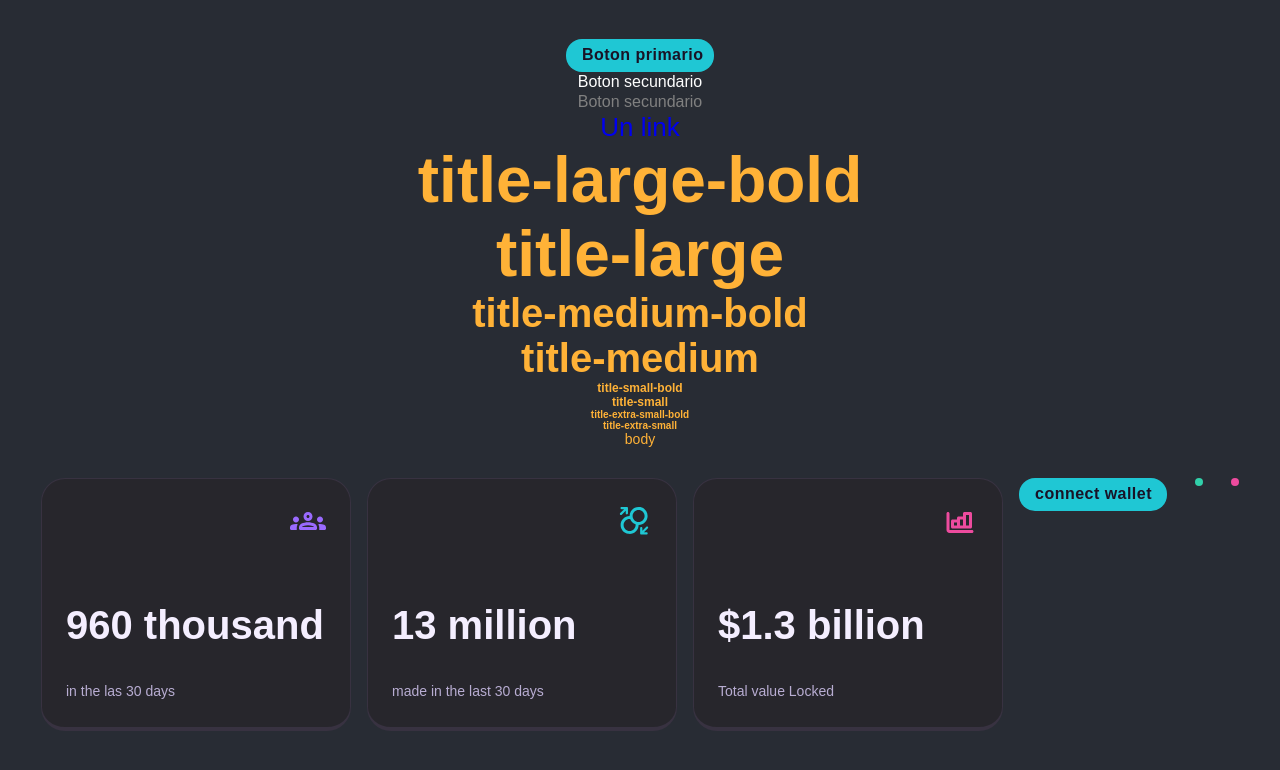
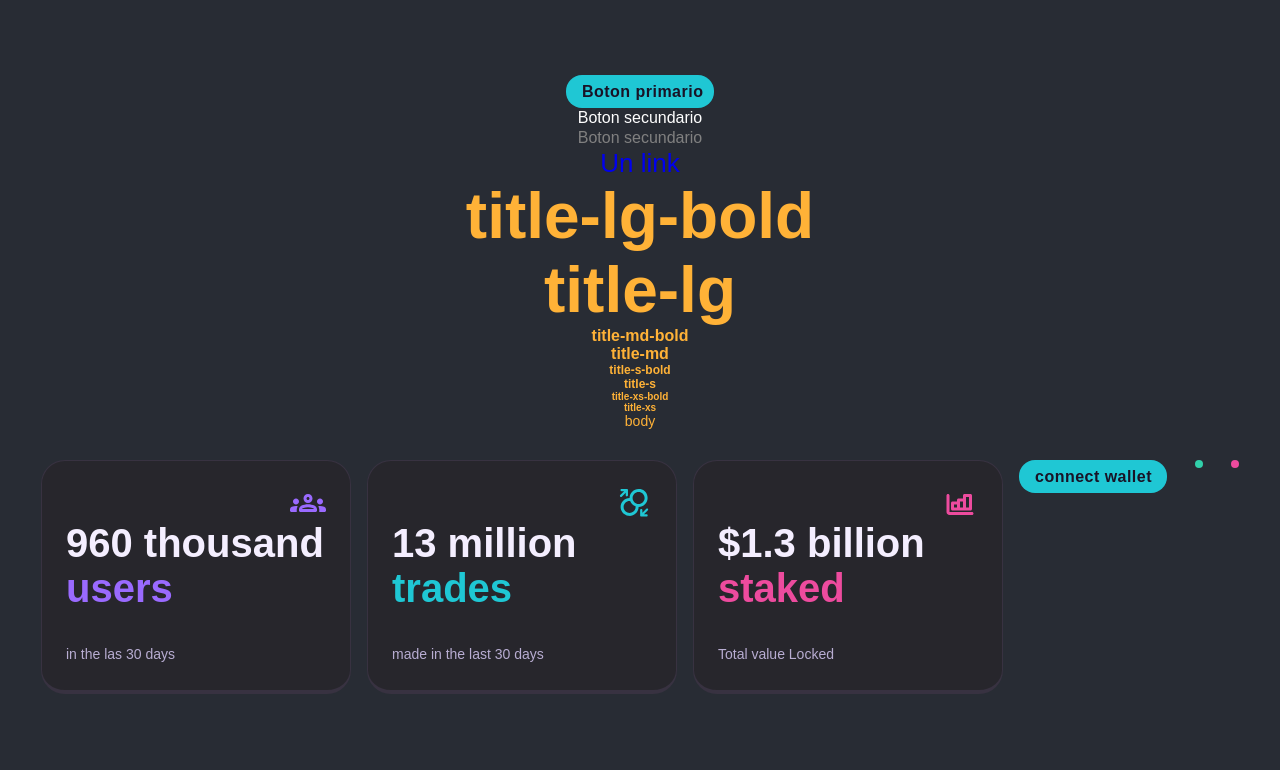
Before and after one commit to Develhope-e3/pancake-swap, a React (Create React App) app: page / in a window 1280 px wide. Shown: the top 770 px of the page. Built offline with nearby package versions, Linux system fonts and the light colour scheme.

Commit message:
refactor: update styles of Texto element and complete TODO

```diff
--- a/src/App.js
+++ b/src/App.js
@@ -39,43 +39,43 @@ function App() {
             href={"https://facebook.com"}
           />
           <Texto
-            size={"title-large-bold"}
-            label={"title-large-bold"}
+            size={"title-lg-bold"}
+            label={"title-lg-bold"}
             color={"--color-secondary"}
           />
           <Texto
-            size={"title-large"}
-            label={"title-large"}
+            size={"title-lg"}
+            label={"title-lg"}
             color={"--color-secondary"}
           />
           <Texto
-            size={"title-medium-bold"}
-            label={"title-medium-bold"}
+            size={"title-md-bold"}
+            label={"title-md-bold"}
             color={"--color-secondary"}
           />
           <Texto
-            size={"title-medium"}
-            label={"title-medium"}
+            size={"title-md"}
+            label={"title-md"}
             color={"--color-secondary"}
           />
           <Texto
-            size={"title-small-bold"}
-            label={"title-small-bold"}
+            size={"title-s-bold"}
+            label={"title-s-bold"}
             color={"--color-secondary"}
           />
           <Texto
-            size={"title-small"}
-            label={"title-small"}
+            size={"title-s"}
+            label={"title-s"}
             color={"--color-secondary"}
           />
           <Texto
-            size={"title-extra-small-bold"}
-            label={"title-extra-small-bold"}
+            size={"title-xs-bold"}
+            label={"title-xs-bold"}
             color={"--color-secondary"}
           />
           <Texto
-            size={"title-extra-small"}
-            label={"title-extra-small"}
+            size={"title-xs"}
+            label={"title-xs"}
             color={"--color-secondary"}
           />
           <Texto size={"body"} label={"body"} color={"--color-secondary"} />
--- a/src/componentes/Cards/PrimaryCard.js
+++ b/src/componentes/Cards/PrimaryCard.js
@@ -16,9 +16,8 @@ export const PrimaryCard = ({ icon, title, subtitle, color, body }) => {
     <div className="primary-card">
       <div className="primary-card-icon">{icon}</div>
       <div>
-        {/* @TODO Modificar h2 por un componente Texto */}
-        <h2 className="primary-card-title">{title}</h2>
-        <Texto label={subtitle} size={"title-md"} color={color} />
+        <Texto label={title} size={"title-card"} />
+        <Texto label={subtitle} size={"title-card"} color={color} />
         <div className="primary-card-body">
           <Texto label={body} size={"body"} />
         </div>
--- a/src/componentes/Texto/Texto.js
+++ b/src/componentes/Texto/Texto.js
@@ -1,3 +1,4 @@
+/* eslint-disable jsx-a11y/anchor-is-valid */
 import "./Texto.scss";
 
 /**
@@ -11,42 +12,42 @@ import "./Texto.scss";
 const Texto = ({ size, color, label }) => {
   return (
     <>
-      {size === "title-large-bold" && (
+      {size === "title-lg-bold" && (
         <h1 className="title-lg-bold" style={{ color: `var(${color})` }}>
           {label}
         </h1>
       )}
-      {size === "title-large" && (
+      {size === "title-lg" && (
         <h1 className="title-lg" style={{ color: `var(${color})` }}>
           {label}
         </h1>
       )}
-      {size === "title-medium-bold" && (
+      {size === "title-md-bold" && (
         <h2 className="title-md-bold" style={{ color: `var(${color})` }}>
           {label}
         </h2>
       )}
-      {size === "title-medium" && (
+      {size === "title-md" && (
         <h2 className="title-md" style={{ color: `var(${color})` }}>
           {label}
         </h2>
       )}
-      {size === "title-small-bold" && (
+      {size === "title-s-bold" && (
         <h3 className="title-s-bold" style={{ color: `var(${color})` }}>
           {label}
         </h3>
       )}
-      {size === "title-small" && (
+      {size === "title-s" && (
         <h3 className="title-s" style={{ color: `var(${color})` }}>
           {label}
         </h3>
       )}
-      {size === "title-extra-small-bold" && (
+      {size === "title-xs-bold" && (
         <h4 className="title-xs-bold" style={{ color: `var(${color})` }}>
           {label}
         </h4>
       )}
-      {size === "title-extra-small" && (
+      {size === "title-xs" && (
         <h4 className="title-xs" style={{ color: `var(${color})` }}>
           {label}
         </h4>
@@ -66,6 +67,16 @@ const Texto = ({ size, color, label }) => {
           {label}
         </a>
       )}
+      {size === "title-card-bold" && (
+        <h2 className="title-card-bold" style={{ color: `var(${color})` }}>
+          {label}
+        </h2>
+      )}
+      {size === "title-card" && (
+        <h2 className="title-card" style={{ color: `var(${color})` }}>
+          {label}
+        </h2>
+      )}
     </>
   );
 };
--- a/src/componentes/Texto/Texto.scss
+++ b/src/componentes/Texto/Texto.scss
@@ -18,12 +18,12 @@
 }
 
 .title-md-bold {
-  font-size: var(--font-size-lg);
+  font-size: var(--font-size-md);
   font-weight: 600;
 }
 
 .title-md {
-  font-size: var(--font-size-lg);
+  font-size: var(--font-size-md);
 }
 
 .title-s-bold {
@@ -48,9 +48,19 @@
   font-size: var(--font-size-ms);
 }
 
+.title-link {
+  font-size: var(--font-size-md);
+}
+
 .title-link-bold {
   font-size: var(--font-size-md);
   font-weight: 600;
+}
+
+.title-card-bold {
+  font-size: var(--font-size-lg);
+  font-weight: 600;
+  line-height: 1.1;
 }
 
 a,
```
